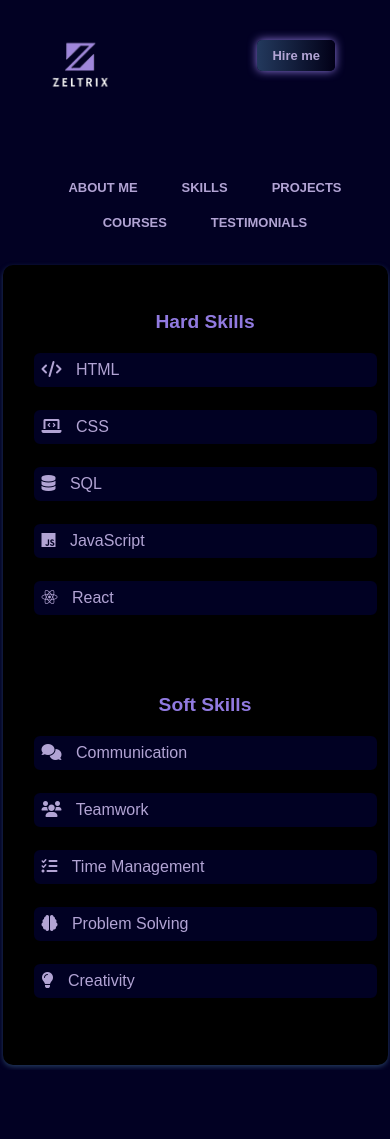
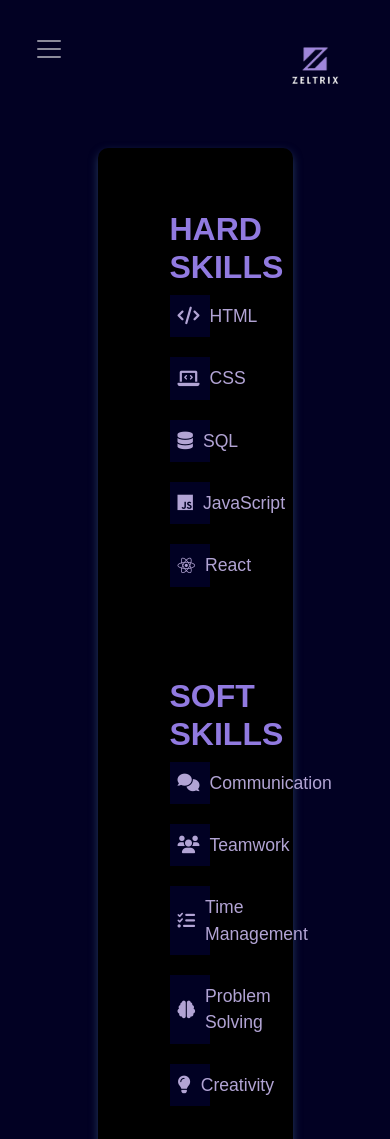
Before and after one commit to Shemmy1803/Shemmy1803.github.io, a plain HTML site: page skills.html in a window 390 px wide. Shown: the top 1139 px of the page. Before the commit the page ends 1070 px from the top, so only its background shows below. Drawn offline with nearby package versions, Linux system fonts and the light colour scheme.

Commit message:
edits...

```diff
--- a/skills.html
+++ b/skills.html
@@ -4,19 +4,20 @@
   <meta charset="UTF-8">
   <meta name="viewport" content="width=device-width, initial-scale=1.0">
   <title>Skills</title>
+  <link href="https://cdn.jsdelivr.net/npm/bootstrap@5.3.0-alpha3/dist/css/bootstrap.min.css" rel="stylesheet">
   <link rel="stylesheet" href="https://cdnjs.cloudflare.com/ajax/libs/font-awesome/6.0.0-beta3/css/all.min.css">
-
+  <script src="https://cdn.emailjs.com/dist/email.min.js"></script>
   <style>
 
     body {
-      font-family: Arial, sans-serif;
+      font-family: 'Ubuntu', sans-serif;
       background-color: #020123;
       color: #fff;
       margin: 0;
       padding: 0;
     }
 
-    .navbar {
+    /* .navbar {
   width: 100%;
   padding: 40px;
   text-align: right;
@@ -24,7 +25,7 @@
   padding-right: 10px;
   margin-left: -200px;
   margin-top: 20px;
-}
+} */
 
 
     .navbar a {
@@ -86,12 +87,12 @@
 
     h3 {
       color: #917ae0;
-      font-size: 1.5em;
-
+      font-size: 2em;
+      font-weight: bold;
     }
 
     /* Layout for the two columns */
-    .skills-container {
+    /* .skills-container {
     display: flex;
     justify-content: space-evenly;
     padding: 20px 60px;
@@ -103,13 +104,29 @@
     background-color: #000000;
 }
 
+/* Main skills container */
+.skills-container {
+  display: flex;
+    justify-content: space-evenly;
+    padding: 50px 60px;
+    width: 50%;
+    margin: 50px auto;
+    border: 2px solid black;
+    box-shadow: 0 4px 10px #23395d;
+    border-radius: 10px;
+    background-color: #000000;
+}
 
 .skills-container > div {
   width: 48%;
   padding: 10px;
+  background-color:black;
+  border-radius: 10px;
+  box-shadow: 0px 4px 8px rgba(0, 0, 0, 0.1);
+  transition: transform 0.3s ease;
 }
 
-    /* Styling the list items */
+/* Styling for list items */
 ul {
   list-style-type: none;
   padding-left: 0;
@@ -118,115 +135,123 @@
 ul li {
   font-size: 1.2em;
   color: #B2A4D4;
+  margin-bottom: 20px;
+  background-color: #010123;
+  padding: 10px;
+  display: flex;
+  align-items: center;
+  gap: 10px;
+
+}
+
+.skills-container ul li:hover {
+  transform: translateX(5px);
+}
+
+/* Responsive styles for smaller screens */
+@media screen and (max-width: 768px) {
+  .skills-container {
+    flex-direction: column;
+    align-items: left;
+    gap: 30px;
+  }
+
+  .skills-container > div {
+    width: 100%;
+    max-width: 60px;
+    margin-bottom: 20px;
+  }
+
+  ul li {
+    font-size: 1.1em;
+    padding: 8px;
+  }
+}
+    .skills-container > div {
+      width: 88%;
+      padding: 10px;
+    }
+
+    /* Styling the list items */
+    /* ul {
+      list-style-type: none;
+      padding-left: 0;
+    }
+
+    ul li {
+  font-size: 1.2em;
+  color: #B2A4D4;
   margin-bottom: 50px;
-  border: 4px solid black;
   border-radius: 10px;
   background-color: #010123;
   padding: 10px;
   }
+*/
 
-@media screen and (max-width: 768px) {
-  /* Prevent horizontal scrolling */
-  body {
-    overflow-x: hidden;
+  .navbar-nav {
+  display: flex;
+  justify-content: flex-end;
+  align-items: center;
+  gap: 5px;
+  list-style: none;
+  padding: 0;
+  margin: 0;
+  font-family: 'Ubuntu', sans-serif;
 }
 
   /* Navbar adjustments */
  .navbar {
     text-align: center;
-    padding: 20px 10px;
+    padding: 30px 10px;
     margin-left: 0;
-    font-size: 0.9em;
+    font-size: .8em;
   }
-
-  .navbar a {
-    display: inline-block;
-    margin: 10px 5px;
-  }
-
-  .nav-btn {
-  position: absolute;
-  top: 30px;
-  right: 50px;
-  padding: 8px 12px;
-  font-size: 0.9em;
-  background: linear-gradient(to left, #010017, #23395d);
-  border-radius: 5px;
-  z-index: 200;
-}
-
-  /* Skills container adjustments */
-  .skills-container {
-    flex-direction: column;
-    width: 90%;
-    padding: 15px;
-    box-shadow: 0 2px 5px #23395d;
-  }
-
-  .skills-container > div {
-    width: 100%;
-    margin-bottom: 20px;
-  }
-
-  /* List items and icons */
-  ul li {
-    font-size: 1em;
-    margin-bottom: 15px;
-    padding: 8px;
-  }
-
-  ul li i {
-    margin-right: 10px;
-  }
-
-  /* Logo adjustments */
-  .logo {
-    position: relative;
-    top: 0;
-    left: 0;
-    margin: 10px;
-    padding-left: 10px;
-  }
-
-  .logo img {
-    width: 120px;
-    height: auto;
-  }
-
-  h3 {
-    text-align: center;
-    font-size: 1.2em;
-    margin-bottom: 10px;
-  }
-}
-
-
   </style>
 </head>
-<body>
 
-  <!-- Logo and Profile Image -->
-  <div class="logo">
-    <a href="index.html">
-      <img src="./Portfolio/zorex.png" alt="Logo Image" width="200">
+<body class="bg-gradient-custom" style="font-family: 'Ubuntu', sans-serif;">
+  <nav class="navbar navbar-expand-lg navbar-dark">
+    <div class="container-fluid">
+      <a class="logo" href="index.html">
+        <img src="./Portfolio/zorex.png" alt="Logo" style="width: 100px; height: auto;">
       </a>
+      <button class="navbar-toggler" type="button" style="border: none; " data-bs-toggle="collapse" data-bs-target="#navbarSupportedContent" aria-controls="navbarSupportedContent" aria-expanded="false" aria-label="Toggle navigation">
+        <span class="navbar-toggler-icon"></span>
+      </button>
+
+      <div class="collapse navbar-collapse " id="navbarSupportedContent">
+        <ul class="navbar-nav ms-auto">
+          <li class="nav-item">
+            <a class="nav-link active" aria-current="page" href="index.html">ABOUT ME</a>
+          </li>
+          <li class="nav-item">
+            <a class="nav-link" href="skills.html">SKILLS</a>
+          </li>
+          <li class="nav-item">
+            <a class="nav-link" href="courses.html">COURSES</a>
+          </li>
+          <li class="nav-item">
+            <a class="nav-link" href="projects.html">PROJECTS</a>
+          </li>
+          <li class="nav-item">
+            <a class="nav-link" href="experience.html">EXPERIENCE</a>
+          </li>
+          <li class="nav-item">
+            <a class="nav-link" href="testimonials.html">TESTIMONIALS</a>
+          </li>
+          <li class="nav-item">
+            <a href="hireme.html" class="nav-btn btn-hireme">Hire me</a>
+          </li>
+        </ul>
       </div>
-
-  <!-- Navbar -->
-  <div class="navbar">
-    <a href="index.html">ABOUT ME</a>
-    <a href="skills.html">SKILLS</a>
-    <a href="projects.html">PROJECTS</a>
-    <a href="courses.html">COURSES</a>
-    <a href="testimonials.html">TESTIMONIALS</a>
-    <a href="hireme.html" class="nav-btn">Hire me</a>
     </div>
+  </nav>
 
   <div class="skills-container">
     <div class="hard-skills">
-        <h3>Hard Skills</h3>
+        <h3>HARD SKILLS</h3>
         <ul>
-            <li><i class="fas fa-code"></i> HTML</li>
+            <li><i class="fas fa-code" ></i> HTML</li>
             <li><i class="fas fa-laptop-code"></i> CSS</li>
             <li><i class="fas fa-database"></i> SQL</li>
             <li><i class="fab fa-js"></i> JavaScript</li>
@@ -234,7 +259,7 @@
         </ul>
     </div>
     <div class="soft-skills">
-        <h3>Soft Skills</h3>
+        <h3>SOFT SKILLS</h3>
         <ul>
             <li><i class="fas fa-comments"></i> Communication</li>
             <li><i class="fas fa-users"></i> Teamwork</li>
@@ -245,6 +270,6 @@
     </div>
 </div>
 
-
+<script src="https://cdn.jsdelivr.net/npm/bootstrap@5.3.0-alpha3/dist/js/bootstrap.bundle.min.js"></script>
 </body>
 </html>
```
Also changed, not shown: contact.html (+44 -37 lines), courses.html (+105 -80 lines), hireme.html (+56 -82 lines). Lines whose indentation alone changed are shown as unchanged.
